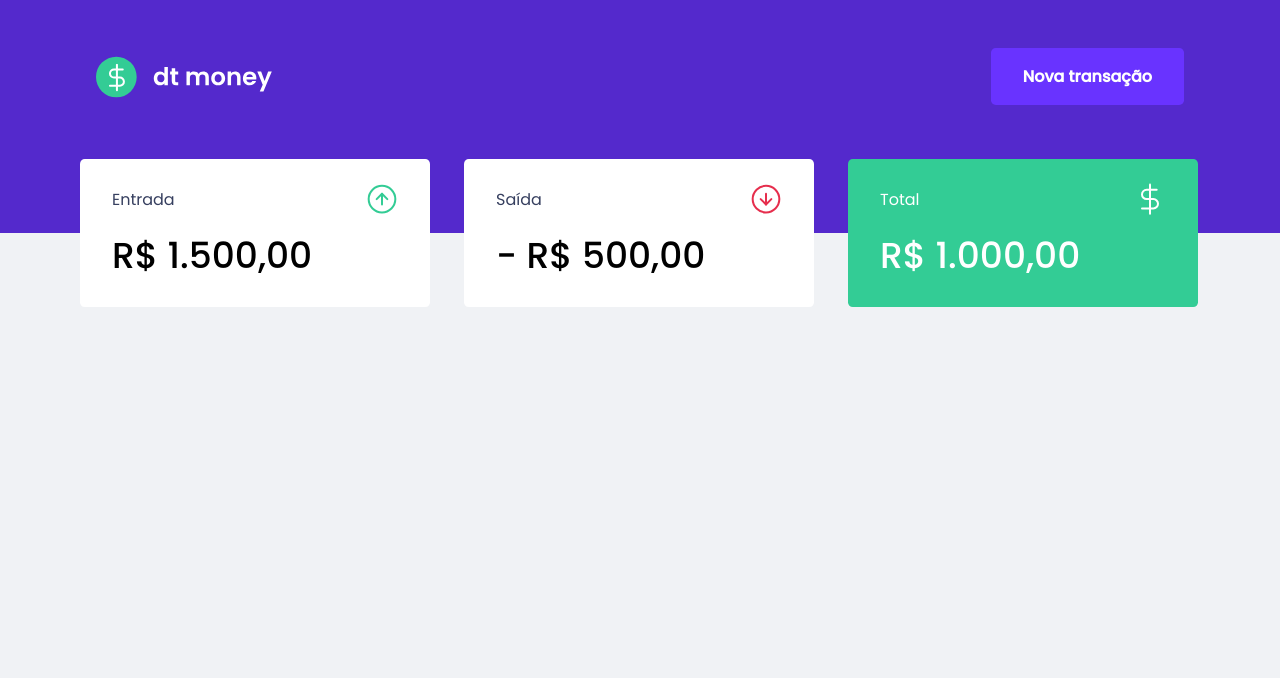
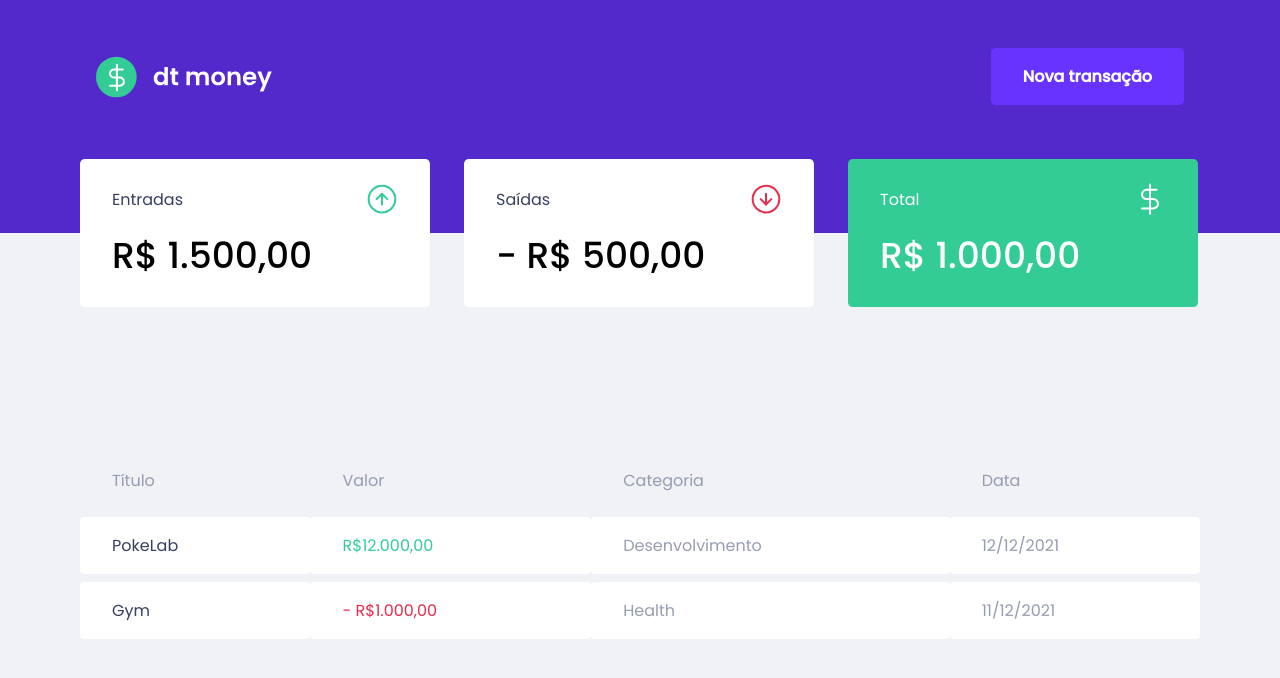
Before and after one commit to LeonardoBrizolla/rocket-money, a React (Create React App) app: page / in a window 1280 px wide. Shown: the top 678 px of the page. Built offline with nearby package versions, Linux system fonts and the light colour scheme.

Commit message:
Componente: TransactionsTable

```diff
--- a/src/components/DashboardRocket/index.tsx
+++ b/src/components/DashboardRocket/index.tsx
@@ -1,9 +1,11 @@
 import { SummaryRocket } from '../SummaryRocket';
+import { TransactionsTable } from '../TransactionsTable';
 
 import { Container } from './styles';
 
 export const DashboardRocket = () => (
   <Container>
     <SummaryRocket />
+    <TransactionsTable />
   </Container>
 );
--- a/src/components/SummaryRocket/index.tsx
+++ b/src/components/SummaryRocket/index.tsx
@@ -7,8 +7,8 @@ import totalImg from '../../assets/total.svg';
 
 export const SummaryRocket = () => (
   <Container>
-    <CardRocket content="R$ 1.500,00" src={incomeImg} labelName="Entrada" />
-    <CardRocket content="- R$ 500,00" src={outcomeImg} labelName="Saída" />
+    <CardRocket content="R$ 1.500,00" src={incomeImg} labelName="Entradas" />
+    <CardRocket content="- R$ 500,00" src={outcomeImg} labelName="Saídas" />
     <CardRocket
       content="R$ 1.000,00"
       src={totalImg}
--- /dev/null
+++ b/src/components/TransactionsTable/index.tsx
@@ -0,0 +1,30 @@
+import { Container } from './styles';
+
+export const TransactionsTable = () => (
+  <Container>
+    <table>
+      <thead>
+        <tr>
+          <th>Título</th>
+          <th>Valor</th>
+          <th>Categoria</th>
+          <th>Data</th>
+        </tr>
+      </thead>
+      <tbody>
+        <tr>
+          <td>PokeLab</td>
+          <td className="income">R$12.000,00</td>
+          <td>Desenvolvimento</td>
+          <td>12/12/2021</td>
+        </tr>
+        <tr>
+          <td>Gym</td>
+          <td className="outcome">- R$1.000,00</td>
+          <td>Health</td>
+          <td>11/12/2021</td>
+        </tr>
+      </tbody>
+    </table>
+  </Container>
+);
--- /dev/null
+++ b/src/components/TransactionsTable/styles.ts
@@ -0,0 +1,38 @@
+import styled from 'styled-components';
+
+export const Container = styled.div`
+  margin-top: 4rem;
+
+  table {
+    width: 100%;
+    border-spacing: 0 0.5rem;
+
+    th {
+      color: var(--color-text-body);
+      font-weight: 400;
+      padding: 1rem 2rem;
+      text-align: left;
+      line-height: 1.5rem;
+    }
+
+    td {
+      padding: 1rem 2rem;
+      border: 0;
+      background: var(--color-shape);
+      color: var(--color-text-body);
+      border-radius: 0.25rem;
+
+      &:first-child {
+        color: var(--color-text-title);
+      }
+
+      &.income {
+        color: var(--color-green);
+      }
+
+      &.outcome {
+        color: var(--color-red);
+      }
+    }
+  }
+`;
```
